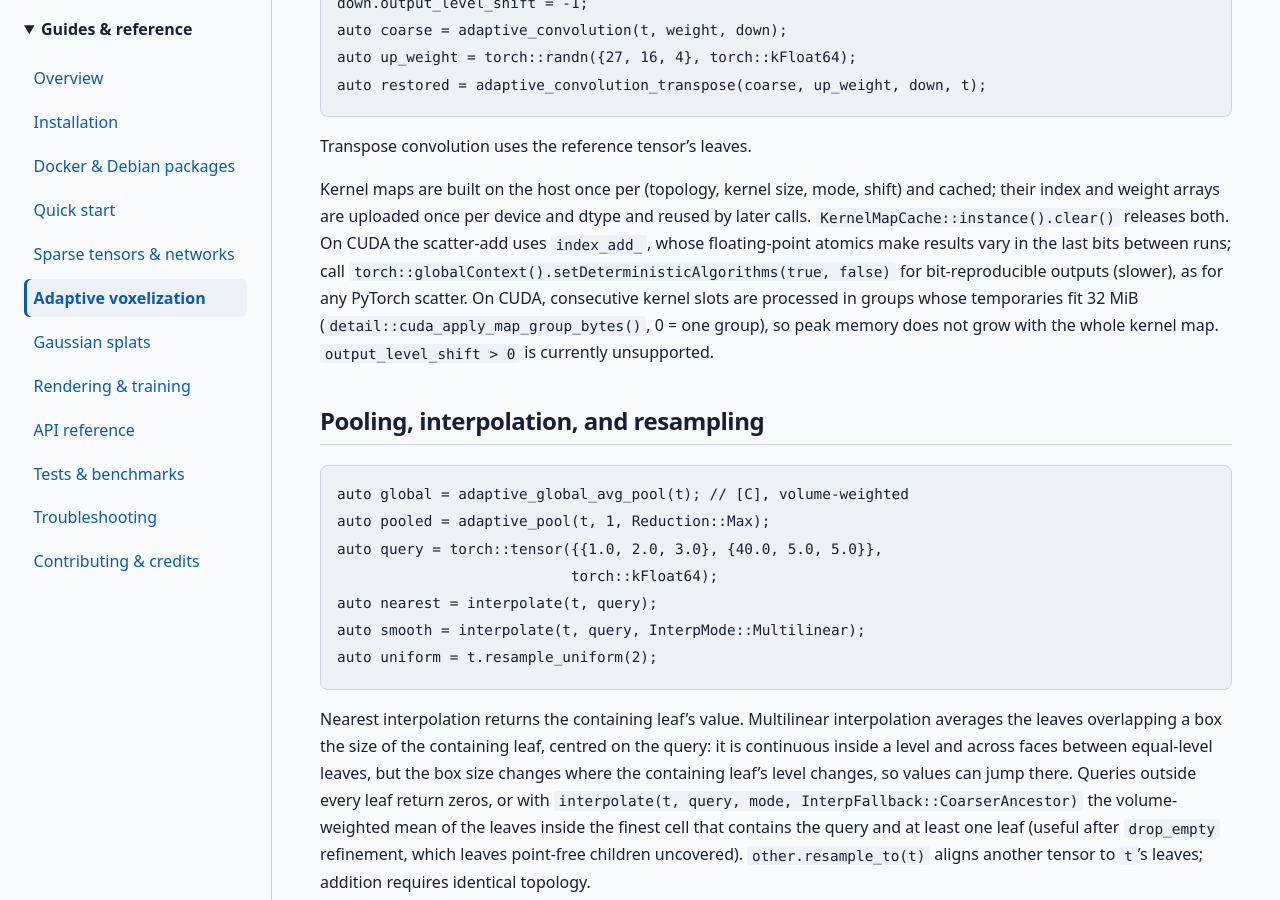
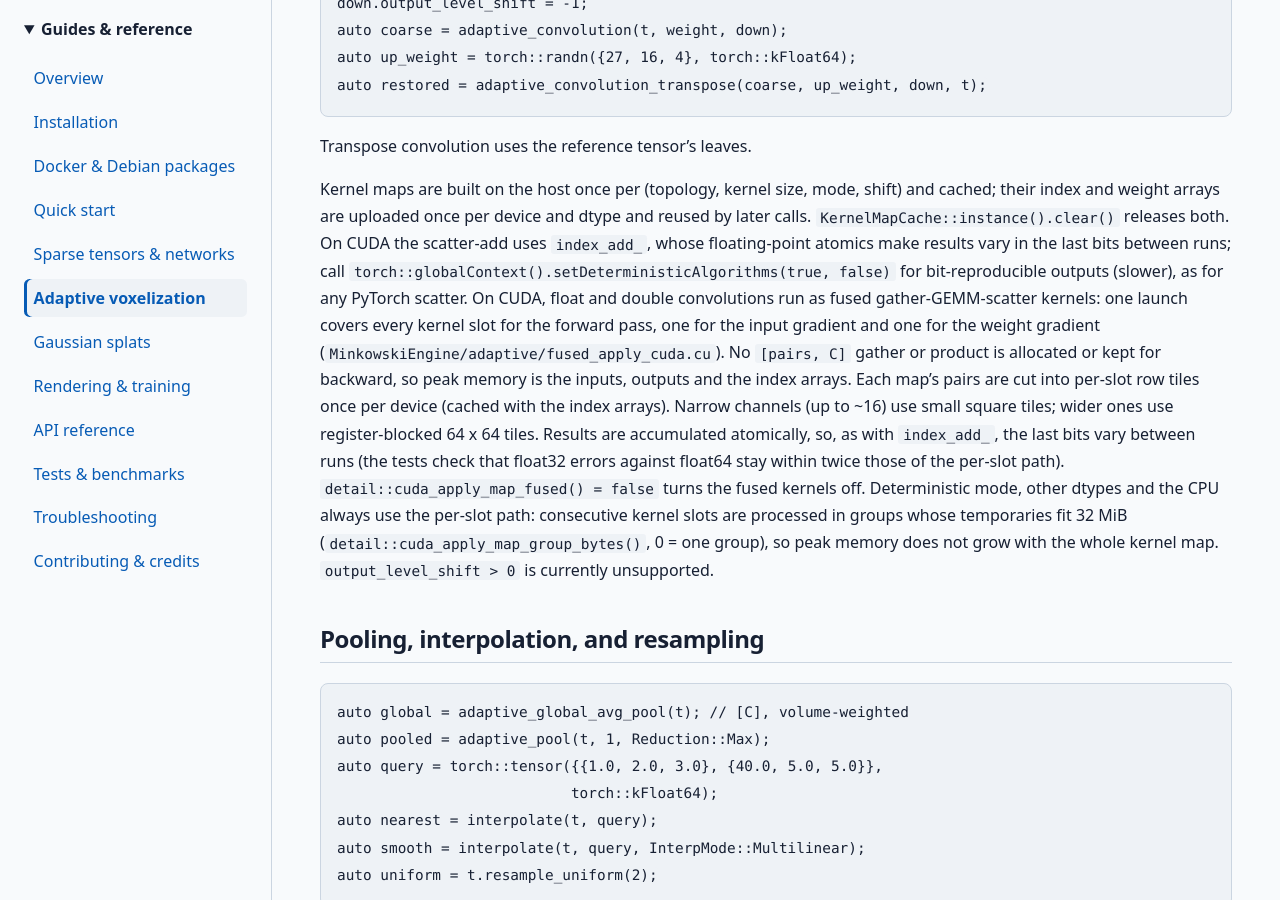
Before and after one commit to QuiteLiterallyConnor/Minkowski4CPP, a Jekyll site: the page built from docs/adaptive.md, in a window 1280 px wide and 900 px high, scrolled down 3054 px. Built offline with Jekyll 4.4.1, drawn with Linux system fonts in a browser that asks for light colours.

Commit message:
docs(adaptive): describe the fused CUDA apply_map
Co-Authored-By: Claude Opus 5.5 <noreply@anthropic.com>

```diff
--- a/docs/adaptive.md
+++ b/docs/adaptive.md
@@ -135,7 +135,17 @@ calls. `KernelMapCache::instance().clear()` releases both. On CUDA the scatter-a
 `index_add_`, whose floating-point atomics make results vary in the last bits between runs;
 call `torch::globalContext().setDeterministicAlgorithms(true, false)` for bit-reproducible
 outputs (slower), as for any PyTorch scatter.
-On CUDA, consecutive kernel slots are processed in groups whose temporaries fit 32 MiB
+On CUDA, float and double convolutions run as fused gather-GEMM-scatter kernels: one launch
+covers every kernel slot for the forward pass, one for the input gradient and one for the
+weight gradient (`MinkowskiEngine/adaptive/fused_apply_cuda.cu`). No `[pairs, C]` gather or
+product is allocated or kept for backward, so peak memory is the inputs, outputs and the
+index arrays. Each map's pairs are cut into per-slot row tiles once per device (cached with the
+index arrays). Narrow channels (up to ~16) use small square tiles; wider ones use
+register-blocked 64 x 64 tiles. Results are accumulated atomically, so, as with `index_add_`,
+the last bits vary between runs (the tests check that float32 errors against float64 stay
+within twice those of the per-slot path). `detail::cuda_apply_map_fused() = false` turns the
+fused kernels off. Deterministic mode, other dtypes and the CPU always use the per-slot path:
+consecutive kernel slots are processed in groups whose temporaries fit 32 MiB
 (`detail::cuda_apply_map_group_bytes()`, 0 = one group), so peak memory does not grow with the
 whole kernel map.
 `output_level_shift > 0` is currently unsupported.
```
